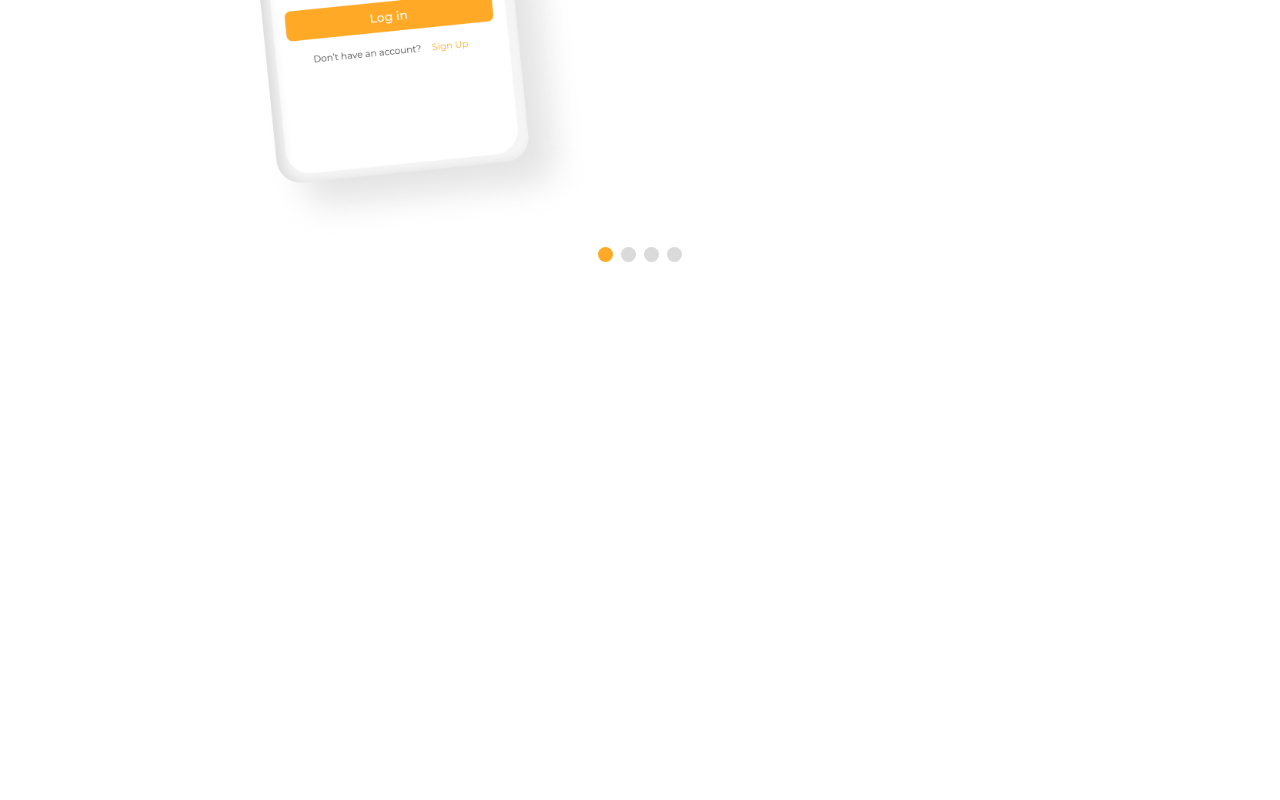
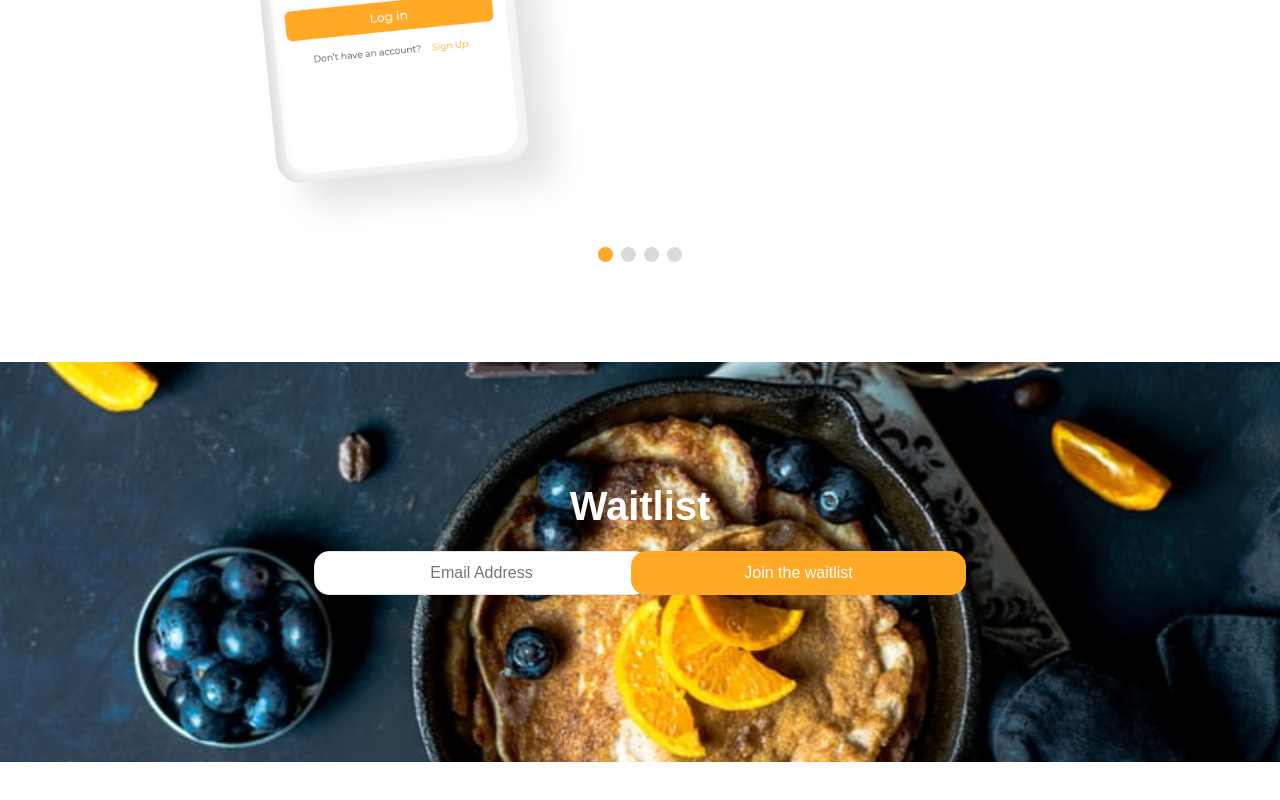
Before and after one commit to codepantha/foodsub, a React (Create React App) app: page / in a window 1280 px wide. Shown: the part 2412-3212 px from the top of the page. Before the commit the page ends 3074 px from the top, so only its background shows below. Built offline with nearby package versions, Linux system fonts and the light colour scheme.

Commit message:
Create the call to action

```diff
--- a/src/App.js
+++ b/src/App.js
@@ -1,7 +1,7 @@
 import React from 'react';
 import "tachyons";
 import './App.css';
-import { Navbar } from './components';
+import { CTA, Navbar } from './components';
 import { About, Header, HIW, Services } from './containers';
 
 const App = () => (
@@ -11,6 +11,7 @@ const App = () => (
     <About />
     <Services />
     <HIW />
+    <CTA />
   </div>
 );
 
--- a/src/components/button/Button.css
+++ b/src/components/button/Button.css
@@ -6,4 +6,5 @@ button {
   width: 110px;
   height: 44px;
   border-radius: 15px;
+  cursor: pointer;
 }
--- a/src/components/cta/CTA.css
+++ b/src/components/cta/CTA.css
@@ -0,0 +1,32 @@
+.foodsub__cta {
+  background: url(../../assets/cta.svg);
+  background-repeat: no-repeat;
+  background-size: cover;
+  background-position: center;
+  padding: 6.25rem 5rem;
+  color: #333;
+  height: 400px;
+}
+
+.foodsub__cta h2 {
+  text-align: center;
+  font-weight: 600;
+  font-size: 40px;
+  line-height: 49px;
+  color: #fff;
+  margin: 20px;
+}
+
+.foodsub__cta-input_fields {
+  display: flex;
+  justify-content: center;
+}
+
+.foodsub__cta-input_fields input {
+  height: 44px;
+  width: 335px;
+  margin-right: -18px;
+  text-align: center;
+  border: 1px solid #e5e5e5;
+  border-radius: 15px;
+}
--- a/src/components/cta/CTA.jsx
+++ b/src/components/cta/CTA.jsx
@@ -1,11 +1,16 @@
 import React from 'react';
+import { Button } from '..';
 import './CTA.css';
 
 const CTA = () => {
   return (
-    <div>
-      CTA
-    </div>
+    <section className="foodsub__cta">
+      <h2>Waitlist</h2>
+      <div className="foodsub__cta-input_fields">
+        <input type="email" placeholder="Email Address" />
+        <Button text="Join the waitlist" width="335px" />
+      </div>
+    </section>
   )
 }
 
```
Also changed, not shown: src/assets/cta.svg (added).
